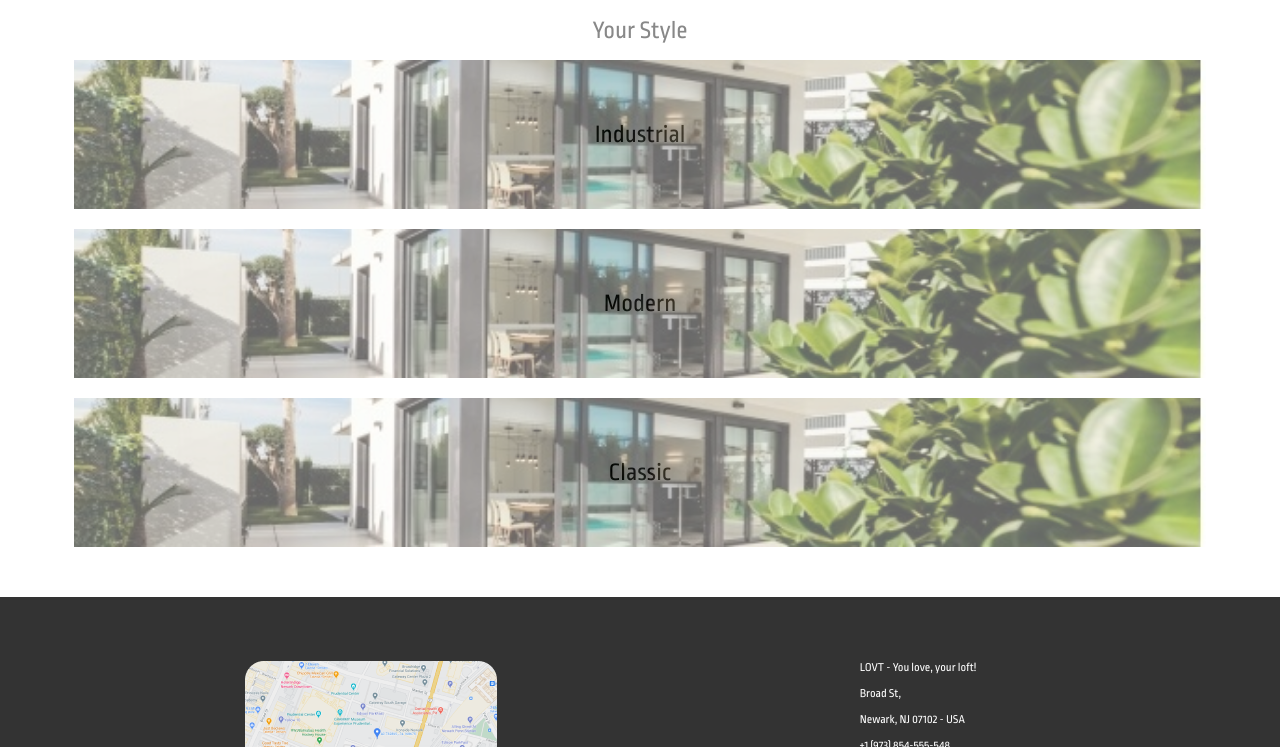
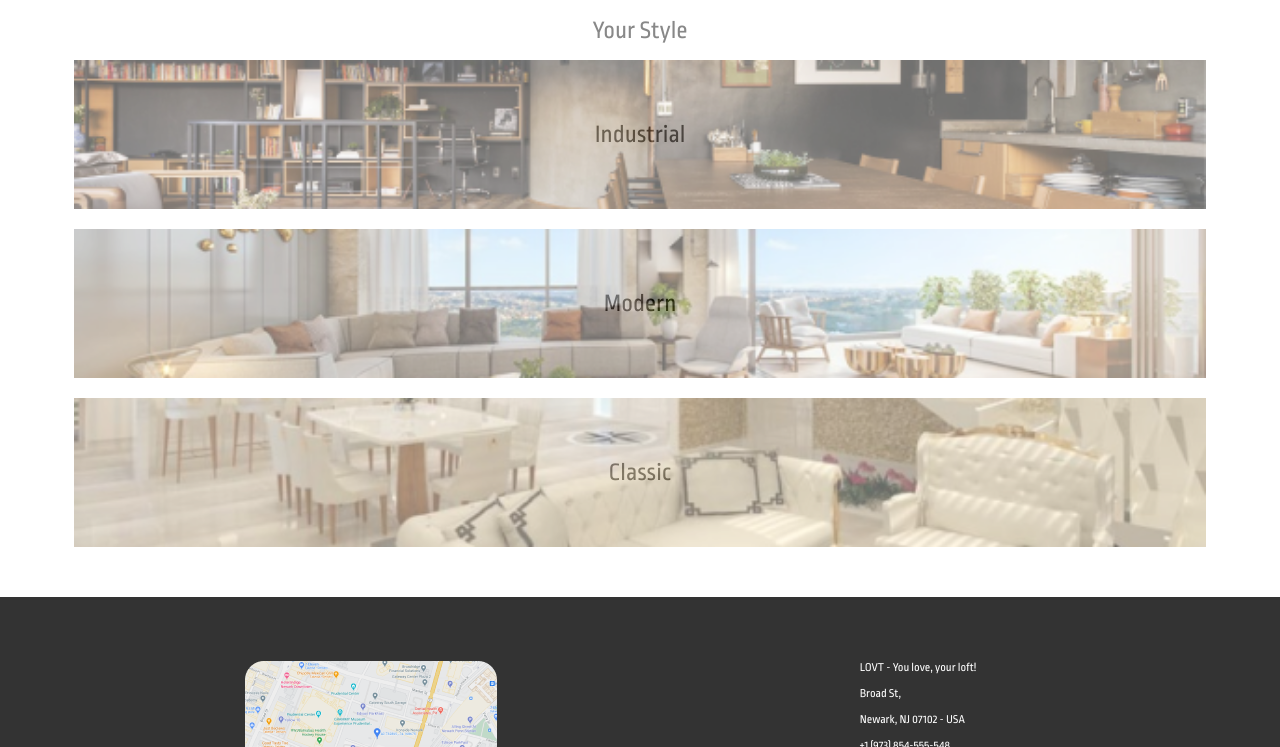
Before and after one commit to emoreirasj/projetoLOVT, a plain HTML site: page index.html in a window 1280 px wide. Shown: the part 805-1552 px from the top of the page. Drawn offline with Linux system fonts and the light colour scheme.

Commit message:
Inclusão das imagens corretas

```diff
--- a/index.html
+++ b/index.html
@@ -73,17 +73,17 @@
 
             <article class="containerInd">
                 <p class="rectangletext">Industrial</p>
-                <img class="containerImg" src="./images/retangulo.jpg" alt="Casa industrial">
+                <img class="containerImg" src="./images/industrial.png" alt="Casa industrial">
             </article>
 
             <article class="containerModern">
                 <p class="rectangletext">Modern</p>
-                <img class="containerImg" src="./images/retangulo.jpg" alt="casa modern">
+                <img class="containerImg" src="./images/modern.png" alt="casa modern">
             </article>
 
             <article class="containerClassic">
                 <p class="rectangletext">Classic</p>
-                <img class="containerImg" src="./images/retangulo.jpg" alt="casa classic">
+                <img class="containerImg" src="./images/classic.png" alt="casa classic">
             </article>
 
         </section>
```
Also changed, not shown: images/classic.png (added), images/industrial.png (added), images/modern.png (added).
